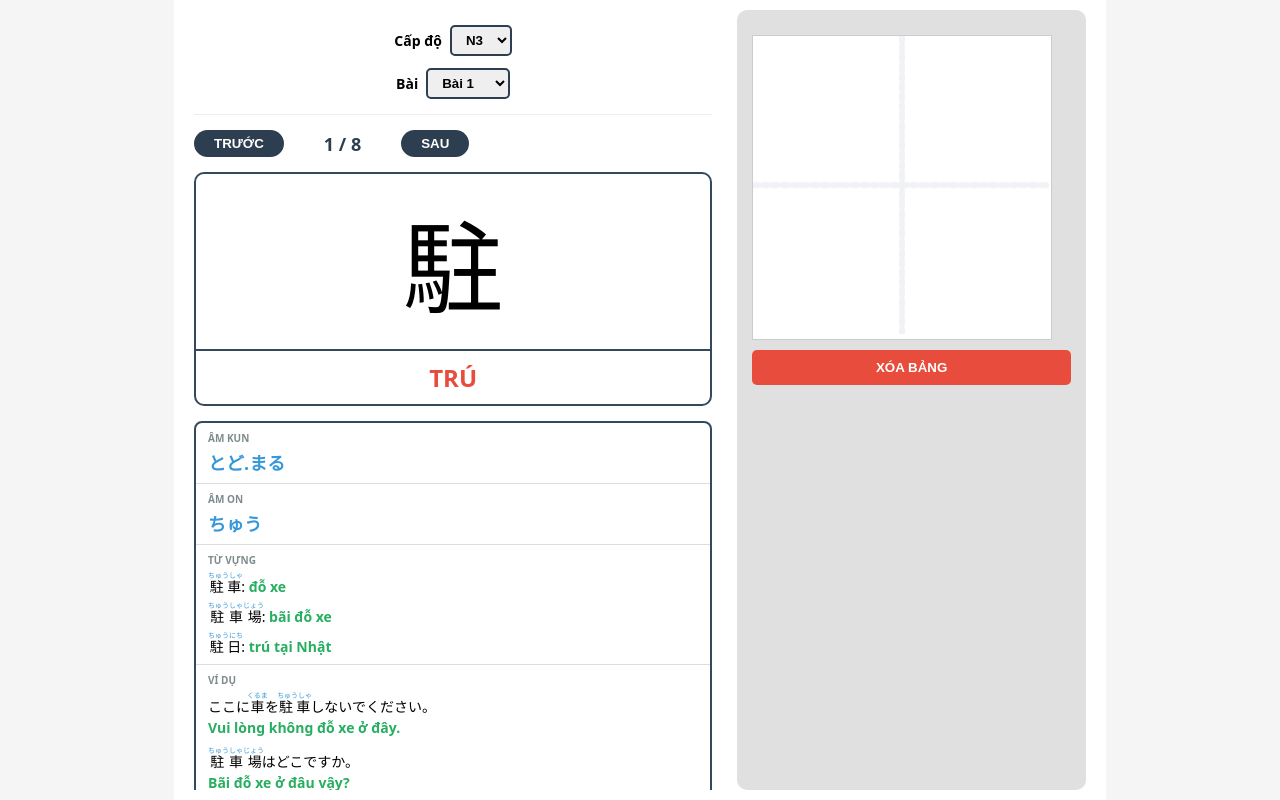
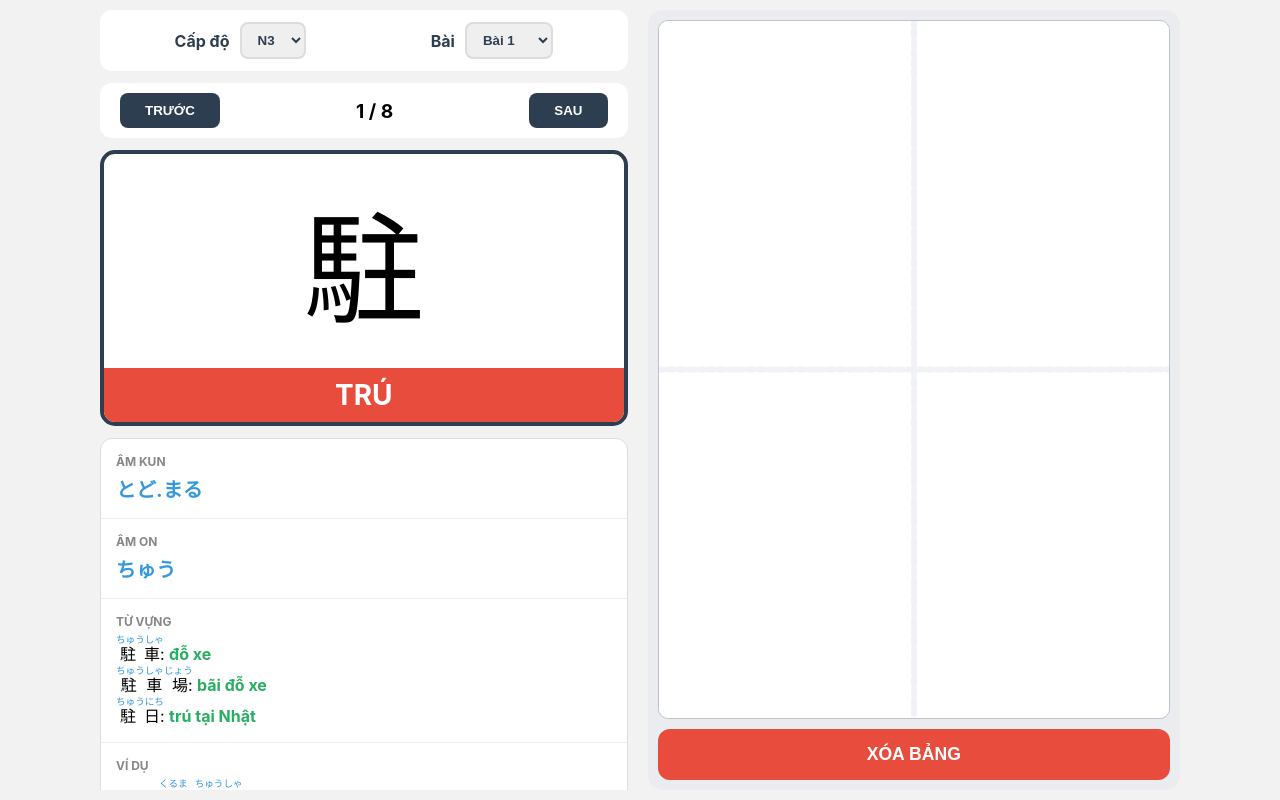
Before and after one commit to onlylove511/hoc-kanji, a plain HTML site: page index.html in a window 1280 px wide. Drawn offline with Linux system fonts and the light colour scheme.

Commit message:
Update style.css

```diff
--- a/style.css
+++ b/style.css
@@ -2,128 +2,166 @@
     --primary: #2c3e50;
     --blue: #3498db;
     --red: #e74c3c;
-    --green-meaning: #27ae60; /* Màu mới cho nghĩa tiếng Việt */
-    --bg: #ffffff;
-    --border: #34495e;
+    --green: #27ae60;
+    --bg: #f2f2f2;
 }
 
 * { box-sizing: border-box; -webkit-tap-highlight-color: transparent; }
 
 body {
-    margin: 0;
-    font-family: system-ui, -apple-system, sans-serif;
-    background: #f5f5f5;
-    height: 100vh;
-    display: flex;
-    justify-content: center;
-    overflow: hidden;
+    margin: 0; font-family: -apple-system, system-ui, sans-serif;
+    background: var(--bg); height: 100vh; overflow: hidden;
 }
 
 .app-container {
-    width: 100%;
-    max-width: 932px;
-    height: 100vh;
-    background: white;
-    padding: 10px 20px;
+    width: 100%; max-width: 1100px; height: 100vh;
+    margin: 0 auto; padding: 10px;
+}
+
+.main-layout {
+    display: grid;
+    grid-template-columns: 1fr 1fr; /* Chia đôi màn hình cực kỳ rộng rãi */
+    gap: 20px;
+    height: 100%;
+}
+
+/* --- CỘT TRÁI --- */
+.content-column {
+    overflow-y: auto;
     display: flex;
     flex-direction: column;
+    gap: 12px;
+    padding-right: 5px;
 }
 
-/* Header canh giữa và xếp chồng */
 .main-header {
-    display: flex;
-    flex-direction: column;
-    align-items: center;
-    gap: 12px;
-    padding: 15px 0;
-    border-bottom: 1px solid #eee;
-    background: #fff;
+    background: white; padding: 12px; border-radius: 12px;
+    display: flex; justify-content: space-around;
 }
-.filter-row {
-    display: flex;
-    gap: 20px;
+
+.filter-group { display: flex; align-items: center; gap: 10px; }
+.filter-group label { font-weight: bold; color: var(--primary); }
+
+select {
+    padding: 8px 12px; border-radius: 8px; border: 2px solid #ddd;
+    font-weight: 600; color: var(--primary); outline: none;
 }
 
 .nav-row {
-    display: flex;
-    gap: 40px;
-    align-items: center;
-}
-
-/* Nghĩa tiếng Việt */
-.meaning-text {
-    color: #27ae60 !important;
-    font-weight: bold;
-}
-
-/* Đảm bảo canvas wrapper có kích thước */
-.canvas-wrapper {
-    background: white;
-    margin: 10px 0;
-    border: 1px solid #ccc;
-    width: 100%;
-    max-width: 300px;
-    margin-left: auto;
-    margin-right: auto;
-}
-
-.filter-group { display: flex; align-items: center; gap: 8px; }
-.filter-group label { font-weight: bold; font-size: 14px; }
-
-select {
-    padding: 5px 10px;
-    border-radius: 5px;
-    border: 2px solid var(--primary);
-    font-weight: bold;
+    display: flex; justify-content: space-between; align-items: center;
+    background: #fff; padding: 10px 20px; border-radius: 12px;
 }
 
 #prev-btn, #next-btn {
-    background: var(--primary);
+    background: var(--primary); color: white; border: none;
+    padding: 10px 25px; border-radius: 8px; font-weight: bold; cursor: pointer;
+}
+
+#counter { font-weight: bold; font-size: 1.2rem; }
+
+.kanji-display-card {
+    border: 4px solid var(--primary); border-radius: 15px;
+    background: white; overflow: hidden; flex-shrink: 0;
+}
+
+.kanji-box { font-size: 120px; padding: 20px; text-align: center; }
+.hanviet-box { background: var(--red); color: white; text-align: center; padding: 10px; font-size: 28px; font-weight: bold; }
+
+.details-panel { background: white; border-radius: 12px; border: 1px solid #ddd; }
+.info-group { padding: 15px; border-bottom: 1px solid #eee; }
+.info-group label { font-size: 12px; color: #888; font-weight: bold; display: block; margin-bottom: 5px; }
+
+.blue-text { color: var(--blue); font-weight: bold; font-size: 20px; }
+.meaning-text { color: var(--green); font-weight: bold; }
+.note-area { background: #fffbe6; }
+
+/* --- CỘT PHẢI (TẬP VIẾT) --- */
+.practice-column {
+    height: 100%;
+}
+
+.practice-card {
+    background: #eaecf0;
+    padding: 10px; /* Giảm padding để tăng diện tích canvas */
+    border-radius: 15px;
+    display: flex;
+    flex-direction: column;
+    height: 100%;
+}
+
+.canvas-wrapper {
+    background: white;
+    border-radius: 10px;
+    border: 1px solid #bdc3c7;
+    flex: 1; /* Tự động chiếm toàn bộ khoảng trống còn lại */
+    display: flex;
+    align-items: center;
+    justify-content: center;
+    overflow: hidden;
+    min-height: 0;
+}
+
+#kanjiCanvas {
+    width: 100%;
+    height: 100%;
+    /* Bỏ aspect-ratio cố định để canvas lấp đầy wrapper */
+    touch-action: none;
+    background: white;
+}
+
+#clearBtn {
+    margin-top: 10px;
+    padding: 15px;
+    background: var(--red);
     color: white;
     border: none;
-    padding: 6px 20px;
-    border-radius: 20px;
+    border-radius: 12px;
     font-weight: bold;
+    font-size: 1.1rem;
     cursor: pointer;
+    flex-shrink: 0; /* Đảm bảo nút không bị mất khi màn hình nhỏ */
 }
 
-#counter { font-weight: bold; color: var(--primary); font-size: 18px; }
+/* FURIGANA */
+rt { font-size: 0.6em; color: var(--blue); }
 
-/* Layout 2 cột cho màn hình ngang */
+/* Bố cục mặc định cho màn hình lớn (Tablet, Laptop) */
 .main-layout {
     display: grid;
-    grid-template-columns: 1.2fr 0.8fr;
-    gap: 20px;
-    flex: 1;
-    overflow: hidden;
+    grid-template-columns: 1fr 1fr;
+    gap: 15px;
+    height: 100%;
 }
 
-.content-column { overflow-y: auto; display: flex; flex-direction: column; gap: 15px; padding-right: 5px; }
+/* KHI MÀN HÌNH NHỎ HƠN 450PX */
+@media (max-width: 450px) {
+    body {
+        overflow-y: auto; /* Cho phép cuộn toàn trang để xem phần tập viết ở dưới */
+    }
 
-.kanji-display-card { border: 2px solid var(--border); border-radius: 10px; text-align: center; }
-.kanji-box { font-size: 100px; padding: 15px; }
-.hanviet-box { border-top: 2px solid var(--border); padding: 10px; font-size: 24px; font-weight: bold; color: var(--red); }
+    .app-container {
+        height: auto; /* Bỏ cố định chiều cao 100vh */
+        overflow: visible;
+    }
 
-.details-panel { border: 2px solid var(--border); border-radius: 8px; }
-.info-group { border-bottom: 1px solid #ddd; padding: 8px 12px; }
-.info-group:last-child { border-bottom: none; }
-.info-group label { font-size: 10px; color: #7f8c8d; font-weight: bold; display: block; margin-bottom: 4px; }
+    .main-layout {
+        display: flex;
+        flex-direction: column; /* Chuyển thành 1 cột dọc */
+        height: auto;
+    }
 
-.blue-text { color: var(--blue); font-weight: bold; font-size: 18px; }
+    .content-column {
+        height: auto;
+        overflow: visible; /* Để cột thông tin giãn theo nội dung */
+    }
 
-/* Style cho nghĩa tiếng Việt */
-.meaning-text { color: var(--green-meaning); font-weight: bold; }
+    .practice-column {
+        height: 450px; /* Cố định chiều cao vùng tập viết ở dưới để dễ vẽ */
+        margin-top: 20px;
+        margin-bottom: 30px;
+    }
 
-.grid-vocab { display: grid; grid-template-columns: 1fr; gap: 5px; font-size: 14px; }
-.list-example { font-size: 14px; line-height: 1.5; }
-
-.note-section { background: #fffbe6; border: 1px solid #ffe58f; padding: 10px; border-radius: 8px; }
-.note-section label { font-size: 10px; font-weight: bold; color: #856404; }
-
-.practice-column { display: flex; justify-content: center; }
-.practice-card { background: #e0e0e0; padding: 15px; border-radius: 10px; width: 100%; text-align: center; }
-.canvas-wrapper { background: white; margin: 10px 0; border: 1px solid #ccc; }
-#kanjiCanvas { width: 100%; aspect-ratio: 1 / 1; touch-action: none; }
-#clearBtn { background: var(--red); color: white; border: none; padding: 10px; border-radius: 5px; width: 100%; font-weight: bold; }
-
-rt { color: var(--blue); }
+    .kanji-box {
+        font-size: 80px; /* Thu nhỏ Kanji hiển thị một chút trên mobile */
+    }
+}
```
